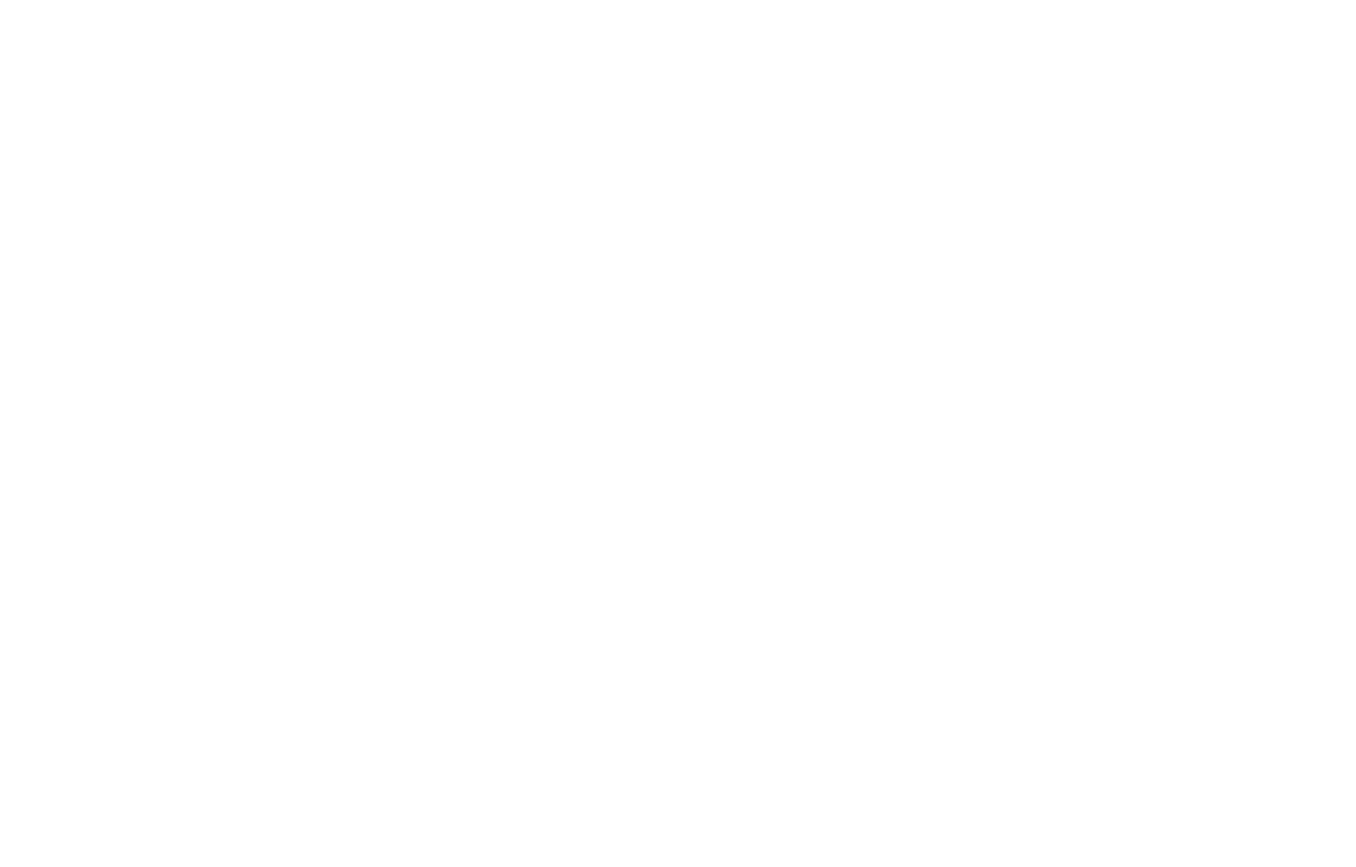
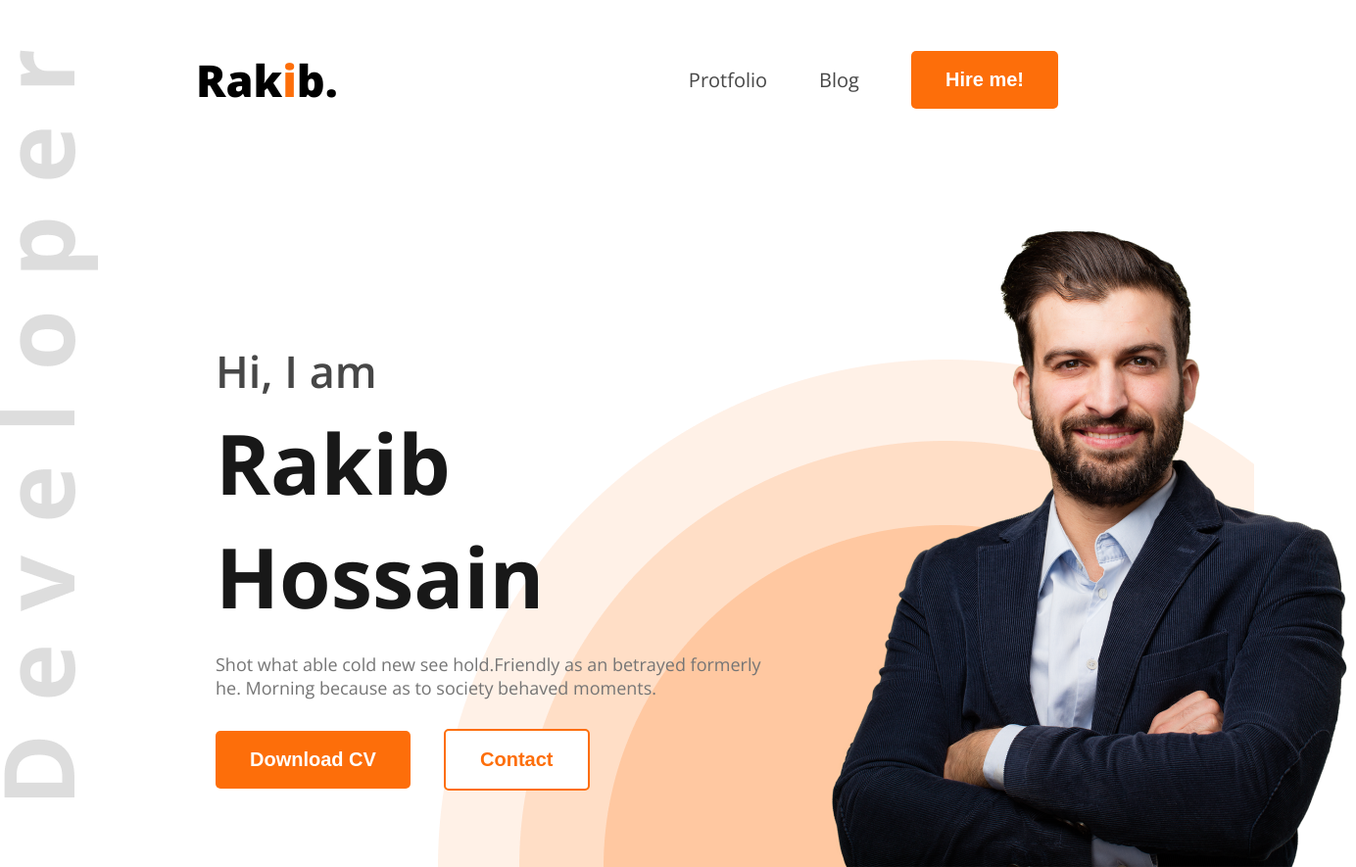
Before and after one commit to rakib-hossain32/my-protfolio-web, a plain HTML site: page index.html in a window 1280 px wide. Shown: the whole page at 98% size, 1384 px wide, since content can reach past the window. Before the commit the page ends 800 px from the top, so only its background shows below. Drawn offline with nearby package versions, Linux system fonts and the light colour scheme.

Commit message:
banner section complite

```diff
--- a/index.html
+++ b/index.html
@@ -1,14 +1,38 @@
 <!DOCTYPE html>
 <html lang="en">
+
 <head>
     <meta charset="UTF-8">
     <meta name="viewport" content="width=device-width, initial-scale=1.0">
     <title>My Protfolio Website</title>
+    <link rel="preconnect" href="https://fonts.googleapis.com">
+    <link rel="preconnect" href="https://fonts.gstatic.com" crossorigin>
+    <link href="https://fonts.googleapis.com/css2?family=Open+Sans:ital,wght@0,300..800;1,300..800&display=swap"
+        rel="stylesheet">
     <link rel="stylesheet" href="styles/style.css">
 </head>
-<body>
-    <header>
 
+<body class="open-sans-normal">
+    <header class="header">
+        <nav class="navbar">
+            <h3 class="nav-title">Rak<span class="color-style">i</span>b.</h3>
+            <ul>
+                <li><a class="dark-2" href="#">Protfolio</a></li>
+                <li><a class="dark-2" href="#">Blog</a></li>
+                <li><a href="#"><button class="btn-style">Hire me!</button></a></li>
+            </ul>
+        </nav>
+        <div class="banner">
+            <div class="banner-text">
+                <h4 class="banner-hightlight dark-2">Hi, I am</h4>
+                <h1 class="banner-title">Rakib Hossain</h1>
+                <p class="banner-descrition">Shot what able cold new see hold.Friendly as an betrayed formerly he. Morning because as to society behaved moments.</p>
+                <button class="btn-style">Download CV</button>
+                <button class="btn-style btn-contact">Contact</button>
+            </div>
+
+            <img class="banner-img" src="images/hardy.png" alt="">
+        </div>
     </header>
     <main>
 
@@ -17,4 +41,5 @@
 
     </footer>
 </body>
+
 </html>
--- a/styles/style.css
+++ b/styles/style.css
@@ -0,0 +1,95 @@
+.open-sans-normal {
+  font-family: "Open Sans", sans-serif;
+  font-optical-sizing: auto;
+  font-style: normal;
+  font-variation-settings:
+    "wdth" 100;
+}
+*{
+    margin: 0;
+    padding: 0;
+}
+.dark-2{
+    color: #474747;
+}
+.color-style{
+    color: #FD6E0A ;
+}
+.btn-style {
+    background: #FD6E0A;
+    color: white;
+    font-weight: bold;
+    padding: 18px 35px;
+    border-radius: 5px;
+    font-size: 20px;
+    border: none;
+    /* width: 150px;
+    height: 64px; */
+}
+.header {
+    background-image: url("../images/developer.png"), url("../images/header_bg.png");
+    background-repeat: no-repeat;
+    background-position: top  left, bottom right;
+}
+.navbar {
+    display: flex;
+    align-items: center;
+    justify-content: space-between;
+    margin: 51px 200px;
+}
+
+.nav-title{
+    font-weight: 800;
+    font-size: 45px;
+}
+.navbar ul {
+    display: flex;
+    align-items: center;
+
+}
+.navbar ul li {
+    list-style: none;
+    margin-left: 53px;
+
+}
+.navbar ul li a{
+    text-decoration: none;
+    font-size: 20px;
+
+}
+.banner {
+    display: flex;
+    justify-content: space-between;
+}
+.banner-text {
+    min-width: 580px;
+    margin-left: 220px;
+    margin-top: 185px;
+}
+.banner-hightlight{
+    font-size: 45px;
+    margin-bottom: 5px;
+    font-weight: 600;
+}
+.banner-title {
+    font-size: 85px;
+    color: #181818;
+    margin-bottom: 20px;
+    font-weight: bold;
+}
+.banner-descrition{
+    font-size: 18px;
+    color: #757575;
+    margin-bottom: 30px;
+}
+.btn-contact {
+    background: white;
+    border: #FD6E0A solid 2px;
+    margin-left: 30px;
+    color: #FD6E0A;
+}
+.banner-img {
+    width: 584px;
+    margin-right: 38px;
+    margin-top: 46px;
+}
```
